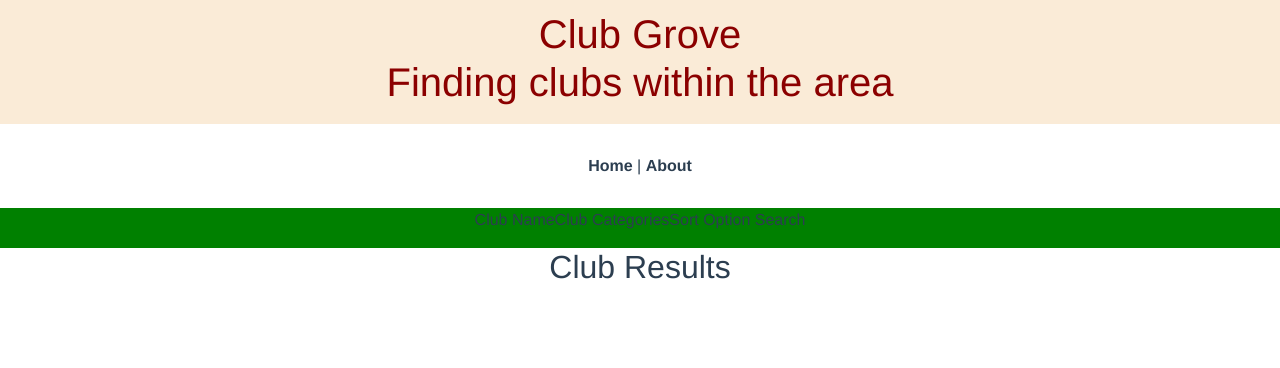
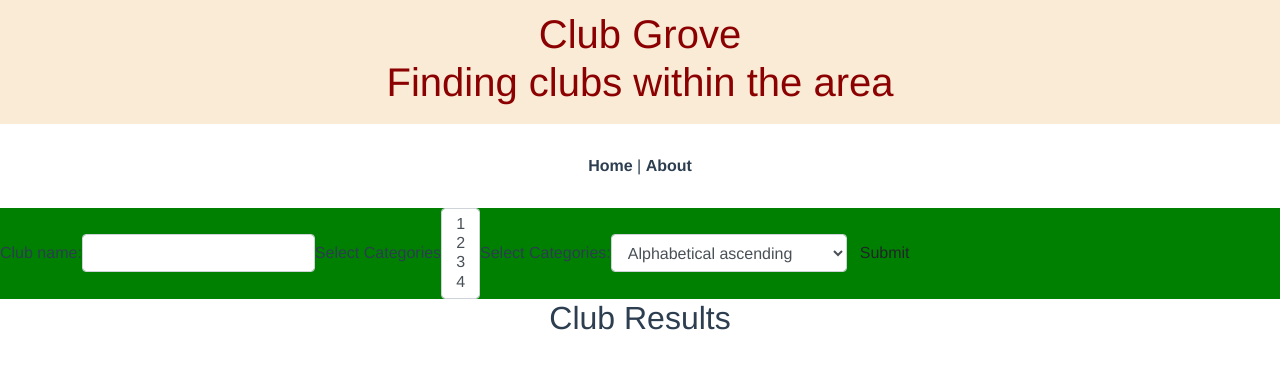
Before and after one commit to Lleeshen/ClubGrove, a Vue app in the folder frontend/: page /club in a window 1280 px wide. Shown: the top 368 px of the page. Built offline with nearby package versions, Linux system fonts and the light colour scheme.

Commit message:
A beta version of search bar

```diff
--- a/frontend/src/views/ClubSearch.vue
+++ b/frontend/src/views/ClubSearch.vue
@@ -1,10 +1,31 @@
 <template>
   <div>
     <div id="searchBar">
-      <span>Club Name</span>
-      <span>Club Categories</span>
-      <span>Sort Option </span>
-      <span>Search </span>
+      <form class="form-inline" action="/club">
+        <div class="form-group">
+          <label for="searchTerm">Club name:</label>
+          <input type="text" class="form-control" id="searchTerm">
+        </div>
+        <div class="form-group">
+          <label for="clubCat">Select Categories</label>
+          <select multiple class="form-control" id="clubCat">
+            <option>1</option>
+            <option>2</option>
+            <option>3</option>
+            <option>4</option>
+            <!-- Club Categories from database goes here -->
+          </select>
+        </div>
+        <div class="form-group">
+          <label for="clubSort">Select Categories:</label>
+          <select class="form-control" id="clubSort">
+            <option>Alphabetical ascending</option>
+            <option>Alphabetical descending</option>
+            <option>Similarity to search term??</option>
+          </select>
+        </div>
+        <button type="submit" class="btn">Submit</button>
+      </form>
     </div>
     <h2> Club Results </h2>
   </div>
@@ -20,7 +41,12 @@ export default {
 
 <style scoped>
 #searchBar {
-  height: 40px;
+  height: auto;
   background-color: green;
 }
+
+form {
+  margin: 0 auto;
+}
+
 </style>
```
